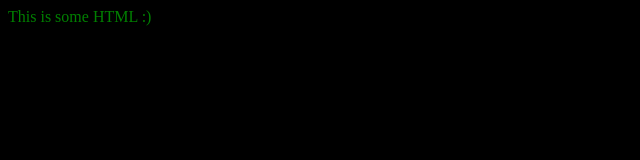
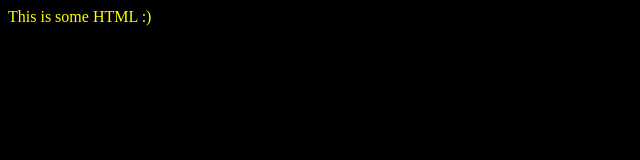
Before and after one commit to robertharedev/my-project, a plain HTML site: page index.html in a window 1280 px wide. Shown: the whole page, without its empty margins (0-640 px from the left). Drawn offline with Linux system fonts and the light colour scheme.

Commit message:
Changed the HTML

```diff
--- a/index.html
+++ b/index.html
@@ -1,6 +1,6 @@
 <html>
 <title>The Best Website</title>
-<body style="background-color:black; color:green;">
+<body style="background-color:black; color:yellow;">
 	This is some HTML :)
 </body>
 </html>
```
